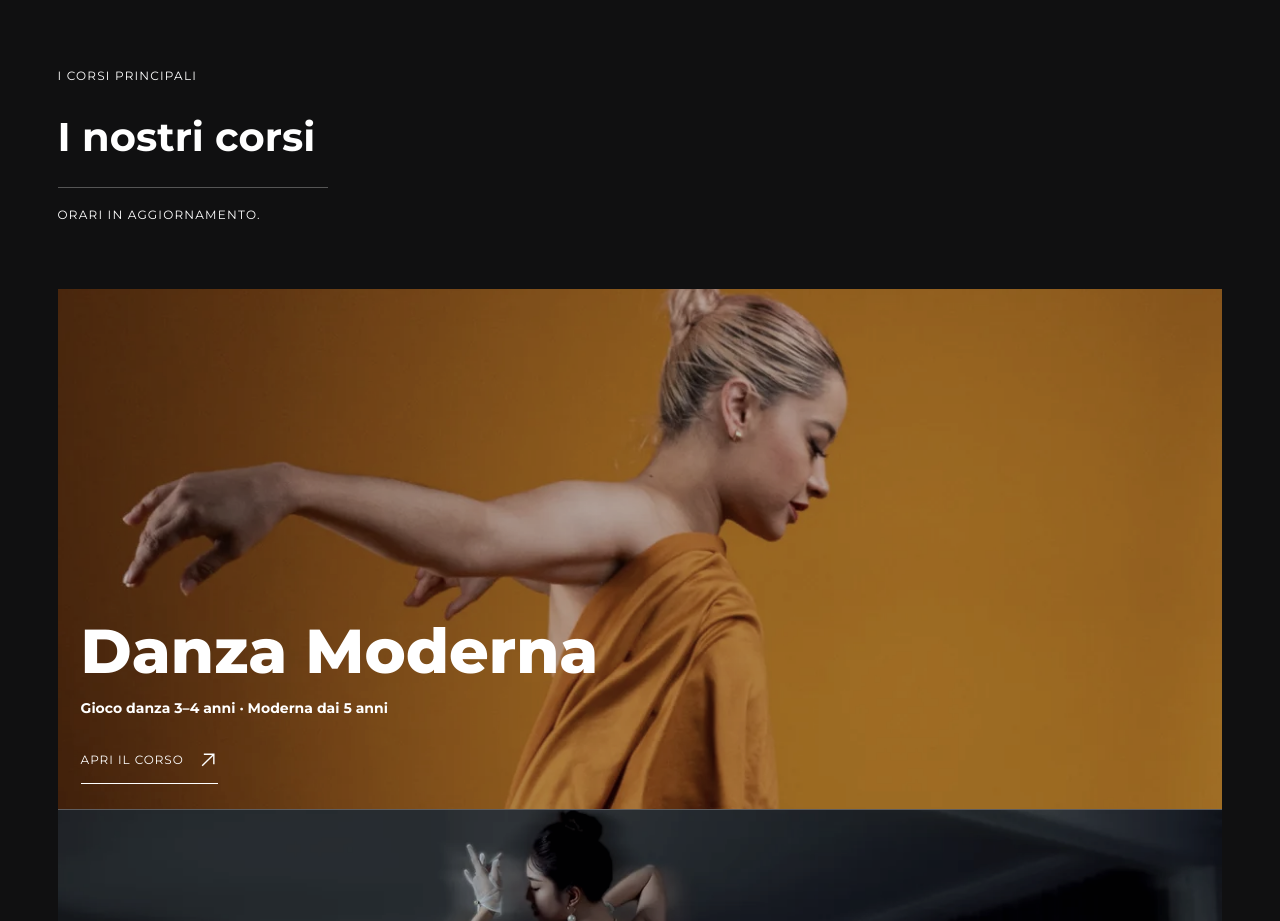
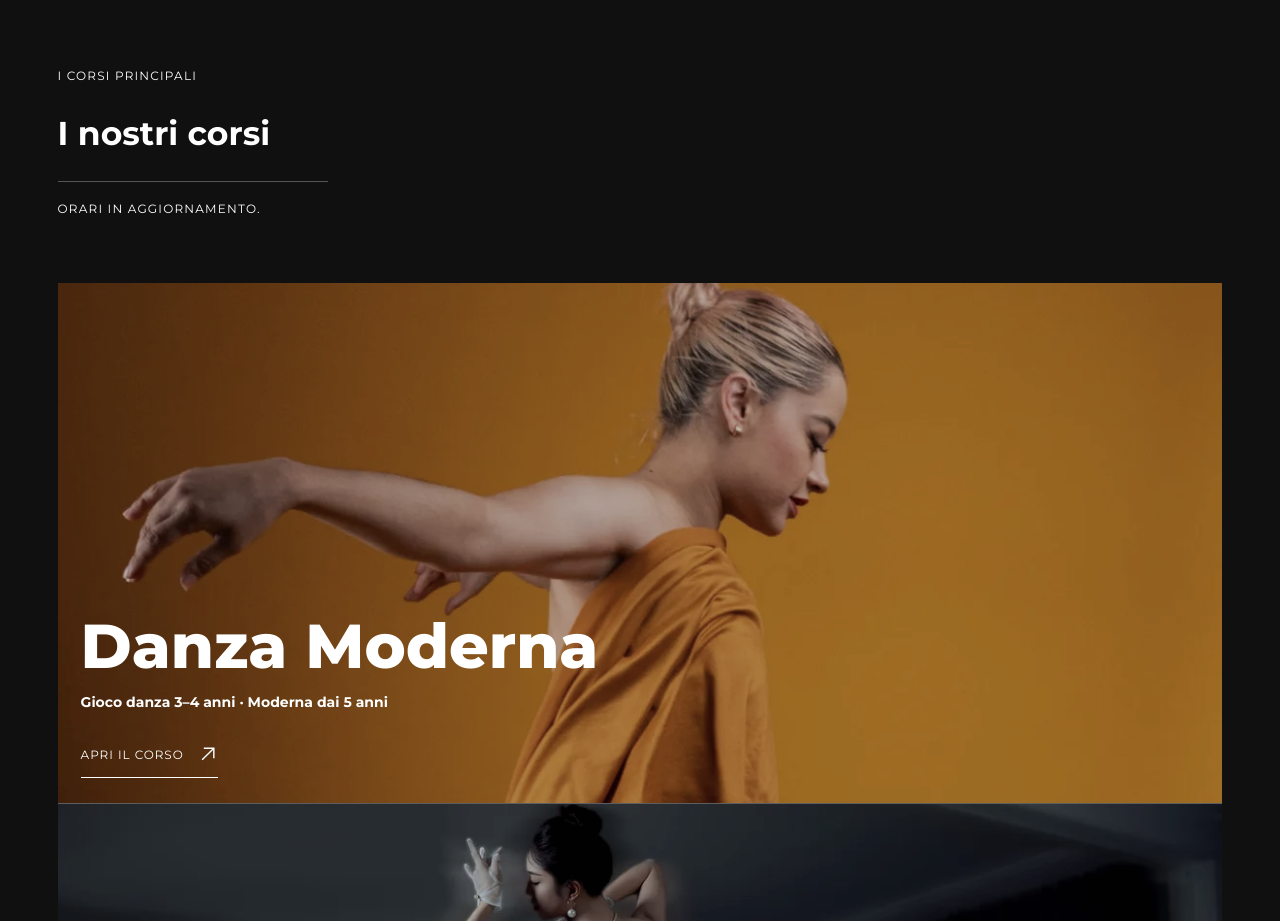
Before and after one commit to stoppo22/crazygangschool-website, a React (Vite) app: page / in a window 1280 px wide. Shown: the part 1640-2561 px from the top of the page. Built offline with nearby package versions, Linux system fonts and the light colour scheme.

Commit message:
design: riduce del 18% i titoli "I nostri corsi" e "Puoi trovarci qui"
Su richiesta esplicita, questi due titoli scendono a
clamp(33px,3.7vw,57px) e clamp(28px,3.1vw,48px) (~18% in meno),
comprese le rispettive varianti mobile.

```diff
--- a/src/location.css
+++ b/src/location.css
@@ -1,6 +1,6 @@
 .location{background:var(--paper);color:var(--ink)}
 .location__inner{width:min(100%,1000px);margin:0 auto;display:grid;grid-template-columns:minmax(0,1.22fr) minmax(280px,.78fr);gap:clamp(48px,7vw,90px);align-items:center}
-.location__map-col h2{font-family:Montserrat,Arial,sans-serif;font-size:clamp(34px,3.8vw,58px);font-weight:700;line-height:.82;letter-spacing:normal;white-space:nowrap;margin-bottom:clamp(24px,3vw,34px)}
+.location__map-col h2{font-family:Montserrat,Arial,sans-serif;font-size:clamp(28px,3.1vw,48px);font-weight:700;line-height:.82;letter-spacing:normal;white-space:nowrap;margin-bottom:clamp(24px,3vw,34px)}
 .location__copy address{display:flex;flex-direction:column;font-style:normal;font-size:clamp(18px,1.5vw,24px);line-height:1.3}
 .location__copy address strong{font-weight:700;font-size:clamp(25px,2.5vw,36px);line-height:1;margin-bottom:13px}
 .location__metro{margin-top:28px;font-weight:700;font-size:clamp(21px,2vw,26px);line-height:1.2;letter-spacing:0}
@@ -19,7 +19,7 @@
 .location-map__note a{color:inherit;text-decoration:underline}
 .location-map__note a:focus-visible{outline:3px solid var(--ink);outline-offset:2px}
 .location-map>.location-map__disable{left:auto;right:12px;top:12px;transform:none;min-height:42px;padding:10px 13px;font-size:12px}
-@media(max-width:820px),(hover:none){.location__inner{grid-template-columns:1fr;gap:45px}.location__map-col h2{font-size:clamp(24px,7.5vw,36px);margin-bottom:22px}.location-map{height:340px}}
+@media(max-width:820px),(hover:none){.location__inner{grid-template-columns:1fr;gap:45px}.location__map-col h2{font-size:clamp(20px,6.2vw,30px);margin-bottom:22px}.location-map{height:340px}}
 @media(max-width:520px){.location-map{height:285px}.location-map>.location-map__disable{right:8px;top:8px}.location-map__note{bottom:10px;font-size:10px}}
 @media(prefers-reduced-motion:reduce){.location-map iframe{scroll-behavior:auto}}
 
--- a/src/responsive.css
+++ b/src/responsive.css
@@ -3,7 +3,7 @@
   html{scroll-padding-top:86px}.section-space{padding-top:110px;padding-bottom:110px}.nav-shell{height:86px}.brand{width:126px;height:63px}.desktop-nav,.nav-cta{display:none}.menu-toggle{margin-left:auto;display:flex;align-items:center;gap:15px;min-height:48px;padding:0 2px;color:white;font-size:15px}.menu-toggle i{display:block;width:24px;height:1px;background:currentColor;position:relative}.menu-toggle i:after{content:'';position:absolute;left:0;top:8px;width:24px;height:1px;background:currentColor}.is-open{position:fixed;inset:0;z-index:200;background:var(--ink)}.is-open .menu-toggle i{transform:rotate(45deg)}.is-open .menu-toggle i:after{top:0;transform:rotate(90deg)}.mobile-nav{position:fixed;display:flex;inset:86px 0 0;background:var(--ink);padding:30px var(--pad);flex-direction:column;overflow-y:auto;-webkit-overflow-scrolling:touch}.mobile-nav[hidden]{display:none}.mobile-nav a{font-size:clamp(35px,10vw,65px);padding:15px 0;border-bottom:1px solid #555;display:flex;justify-content:space-between}.mobile-nav p{margin-top:auto;color:#aaa;font-size:12px;line-height:1.5}
   .hero{min-height:auto;display:block;padding-top:86px}.hero-copy{min-height:610px;padding:38px var(--pad) 45px}.hero-title{font-size:6.2vw;white-space:nowrap}.hero-subtitle{margin-left:0}.hero-actions{gap:20px;align-items:flex-start;flex-direction:column}.hero-visual{height:680px}.hero-photo figcaption{bottom:15px}
   .marquee{padding:14px 0}.marquee span{font-size:17px}.story .section-heading,.section-heading--wide,.people>.section-heading{display:block}.section-heading h2{font-size:40px}.story-statement{margin-top:100px}.story-facts{margin-top:65px;grid-template-columns:1fr;gap:25px}.facts-bento{grid-template-columns:1fr 1fr;grid-template-rows:auto}.bento-card{min-height:240px}.bento-card--main{min-height:500px}.bento-card--archive{grid-column:span 2}.bento-card--main strong{font-size:clamp(42px,10vw,74px)}
-  .section-heading--wide{margin-bottom:65px}.section-heading--wide h2{margin-bottom:35px}#discipline-title{font-size:40px}.discipline-accordion{display:block;min-height:0}.discipline-slice{min-height:112px;padding:18px 20px;display:grid;grid-template-columns:35px 1fr auto;align-items:center;border-right:0;border-bottom:1px solid var(--ink)}.discipline-slice strong{writing-mode:horizontal-tb;transform:none;font-size:clamp(27px,7vw,48px)}.slice-action{opacity:1}.discipline-slice:hover,.discipline-slice:focus-visible{flex:1}
+  .section-heading--wide{margin-bottom:65px}.section-heading--wide h2{margin-bottom:35px}#discipline-title{font-size:33px}.discipline-accordion{display:block;min-height:0}.discipline-slice{min-height:112px;padding:18px 20px;display:grid;grid-template-columns:35px 1fr auto;align-items:center;border-right:0;border-bottom:1px solid var(--ink)}.discipline-slice strong{writing-mode:horizontal-tb;transform:none;font-size:clamp(27px,7vw,48px)}.slice-action{opacity:1}.discipline-slice:hover,.discipline-slice:focus-visible{flex:1}
   .people>.section-heading{margin-bottom:70px}.people-grid{display:block}.person-card{min-height:380px;border-right:0;border-bottom:1px solid var(--ink)}.people-list{min-height:210px}.contact-intro{display:block;margin-bottom:70px}.contact-intro h2{margin-top:34px}.contact-channel{grid-template-columns:1fr auto;gap:12px;min-height:100px}.contact-channel>span:first-child{grid-column:1/-1}.contact-channel strong,.contact-channel--phones>div{font-size:clamp(27px,8vw,48px);overflow-wrap:anywhere}.contact-channel--pending:after{display:none}.footer{grid-template-columns:1fr;align-items:start;gap:26px}
 }
 @media(max-width:520px){.hero-copy{min-height:540px}.hero-title{font-size:6.2vw}.button{min-height:54px}.hero-visual{height:580px}.hero-aside{padding:22px}.section-heading>p{margin-bottom:25px}.facts-bento{display:block}.bento-card,.bento-card--main{min-height:280px}.bento-card--main{min-height:430px}.slice-action{font-size:0}.slice-action .arrow{width:25px;height:25px}.people-grid{display:block}.contact-channel strong,.contact-channel--phones>div{font-size:7.2vw}}
--- a/src/sections.css
+++ b/src/sections.css
@@ -3,7 +3,7 @@
 .story .section-heading{display:grid;grid-template-columns:1fr 3fr;align-items:start}.story .section-heading p{padding-top:11px}.story-statement{font-size:clamp(35px,5.4vw,93px);line-height:1.04;letter-spacing:-.045em;max-width:1400px;margin:clamp(100px,12vw,190px) 0 0 auto}.story-word{opacity:.13}.story-facts{margin:90px 0 0 auto;max-width:680px;display:grid;grid-template-columns:1fr 1fr;gap:50px;border-top:1px solid var(--line);padding-top:24px}.story-facts p{font-size:15px;line-height:1.55}
 .facts-bento{display:grid;grid-template-columns:repeat(4,1fr);grid-template-rows:repeat(2,minmax(260px,1fr));grid-auto-flow:dense;background:var(--ink)}.bento-card{padding:30px;display:flex;flex-direction:column;justify-content:space-between;border-right:1px solid var(--ink);border-bottom:1px solid var(--ink);min-width:0;overflow:hidden;transition:filter .25s}.bento-card:hover{filter:brightness(.93)}.bento-card>span,.bento-card div>span{font-size:12px;text-transform:uppercase;letter-spacing:.08em}.bento-card strong{font-size:clamp(25px,3vw,54px);line-height:.95;letter-spacing:-.04em}.bento-card .arrow{align-self:flex-end}.bento-card--main{grid-column:span 2;grid-row:span 2;background:var(--blue);color:white}.bento-card--main>div{display:flex;justify-content:space-between}.bento-card--main strong{font-size:clamp(45px,5.7vw,100px)}.bento-card--archive{grid-column:span 2;background:var(--pink)}.bento-card--place{background:var(--paper)}.bento-card--contact{background:var(--acid)}
 .disciplines{background:var(--ink);color:white}.section-heading--wide{display:grid;grid-template-columns:1fr 2.4fr 1fr;align-items:end;margin-bottom:100px}.section-heading--wide>p:first-child{align-self:start}.section-note{font-size:14px;line-height:1.5;max-width:270px;border-top:1px solid #555;padding-top:18px}
-#discipline-title{font-family:Montserrat,Arial,sans-serif;font-size:clamp(40px,4.5vw,69px);font-weight:700;letter-spacing:normal;line-height:.78}
+#discipline-title{font-family:Montserrat,Arial,sans-serif;font-size:clamp(33px,3.7vw,57px);font-weight:700;letter-spacing:normal;line-height:.78}
 .discipline-accordion{display:flex;min-height:620px;border:1px solid #6b6b6c}.discipline-slice{flex:1;min-width:0;padding:22px 14px;display:flex;flex-direction:column;justify-content:space-between;border-right:1px solid #6b6b6c;overflow:hidden;transition:flex .55s cubic-bezier(.2,.7,.2,1),background .3s;color:var(--ink)}.discipline-slice:last-child{border:0}.discipline-slice--1{background:var(--acid)}.discipline-slice--2{background:var(--pink)}.discipline-slice--3{background:var(--blue);color:white}.discipline-slice--4{background:var(--paper)}.discipline-slice>span:first-child{font-size:11px}.discipline-slice strong{font-size:clamp(22px,2.2vw,42px);line-height:.92;writing-mode:vertical-rl;transform:rotate(180deg)}.slice-action{opacity:0;display:flex;align-items:center;gap:10px;font-size:12px;white-space:nowrap;transition:opacity .2s}.discipline-slice:hover,.discipline-slice:focus-visible{flex:3}.discipline-slice:hover .slice-action,.discipline-slice:focus-visible .slice-action{opacity:1}
 .courses-gallery-link{display:flex;justify-content:flex-end;margin-top:32px}.courses-gallery-link .button{min-width:230px}
 @media(max-width:820px),(hover:none){.courses-gallery-link{margin-top:24px}.courses-gallery-link .button{width:100%}}
```
